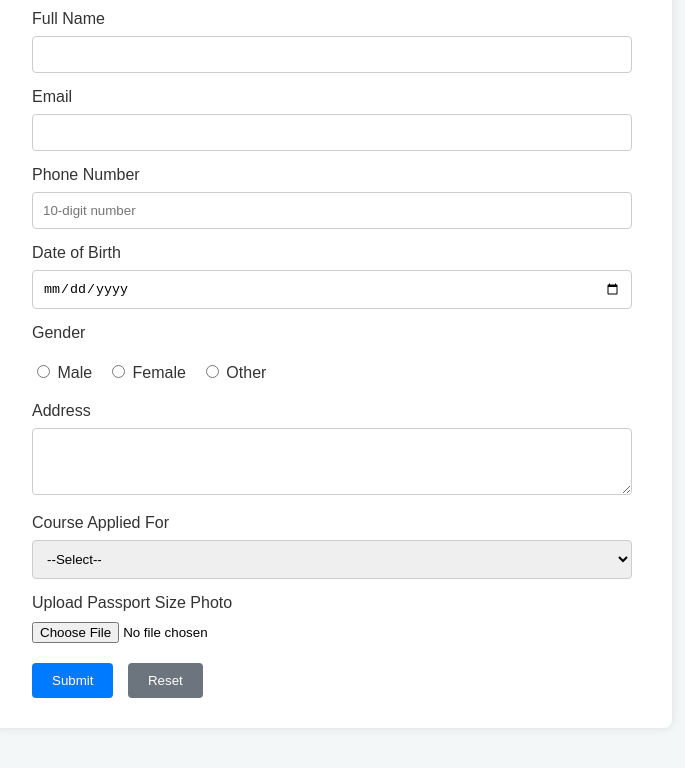
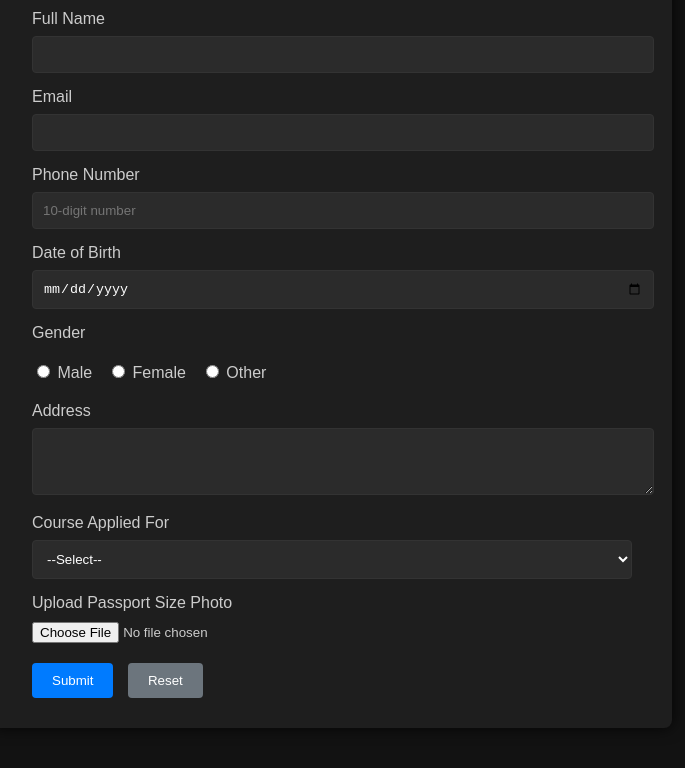
Before and after one commit to Pujaholekar/autofreestyle, a plain HTML site: page index.html in a window 1280 px wide. Shown: the part 133-901 px from the top of the page, without its empty margins (308-993 px from the left). Drawn offline with Linux system fonts and the light colour scheme.

Commit message:
dark form 1

```diff
--- a/index.html
+++ b/index.html
@@ -3,11 +3,12 @@
 <head>
     <meta charset="UTF-8">
     <meta name="viewport" content="width=device-width, initial-scale=1.0">
-    <title>Student Admission Form</title>
+    <title>Student Admission Form - Dark Theme</title>
     <style>
         body {
             font-family: Arial, sans-serif;
-            background: #f4f7f8;
+            background-color: #121212;
+            color: #ffffff;
             margin: 0;
             padding: 0;
         }
@@ -15,22 +16,22 @@
         .container {
             max-width: 600px;
             margin: 40px auto;
-            background: #fff;
+            background-color: #1e1e1e;
             padding: 30px 40px;
-            box-shadow: 0 0 10px rgba(0,0,0,0.1);
+            box-shadow: 0 0 15px rgba(0, 0, 0, 0.8);
             border-radius: 8px;
         }
 
         h2 {
             text-align: center;
-            color: #333;
+            color: #ffffff;
             margin-bottom: 25px;
         }
 
         label {
             display: block;
             margin: 15px 0 5px;
-            color: #333;
+            color: #cccccc;
         }
 
         input[type="text"],
@@ -42,13 +43,15 @@
             width: 100%;
             padding: 10px;
             margin-top: 3px;
-            border: 1px solid #ccc;
+            border: 1px solid #333;
             border-radius: 4px;
-            box-sizing: border-box;
+            background-color: #2b2b2b;
+            color: #ffffff;
         }
 
         input[type="file"] {
             margin-top: 5px;
+            color: #cccccc;
         }
 
         .gender-group {
@@ -59,6 +62,11 @@
 
         .gender-group label {
             font-weight: normal;
+            color: #cccccc;
+        }
+
+        input[type="radio"] {
+            accent-color: #007bff;
         }
 
         button {
@@ -78,6 +86,11 @@
 
         button:hover {
             opacity: 0.9;
+        }
+
+        select option {
+            background-color: #2b2b2b;
+            color: #ffffff;
         }
     </style>
 </head>
```
